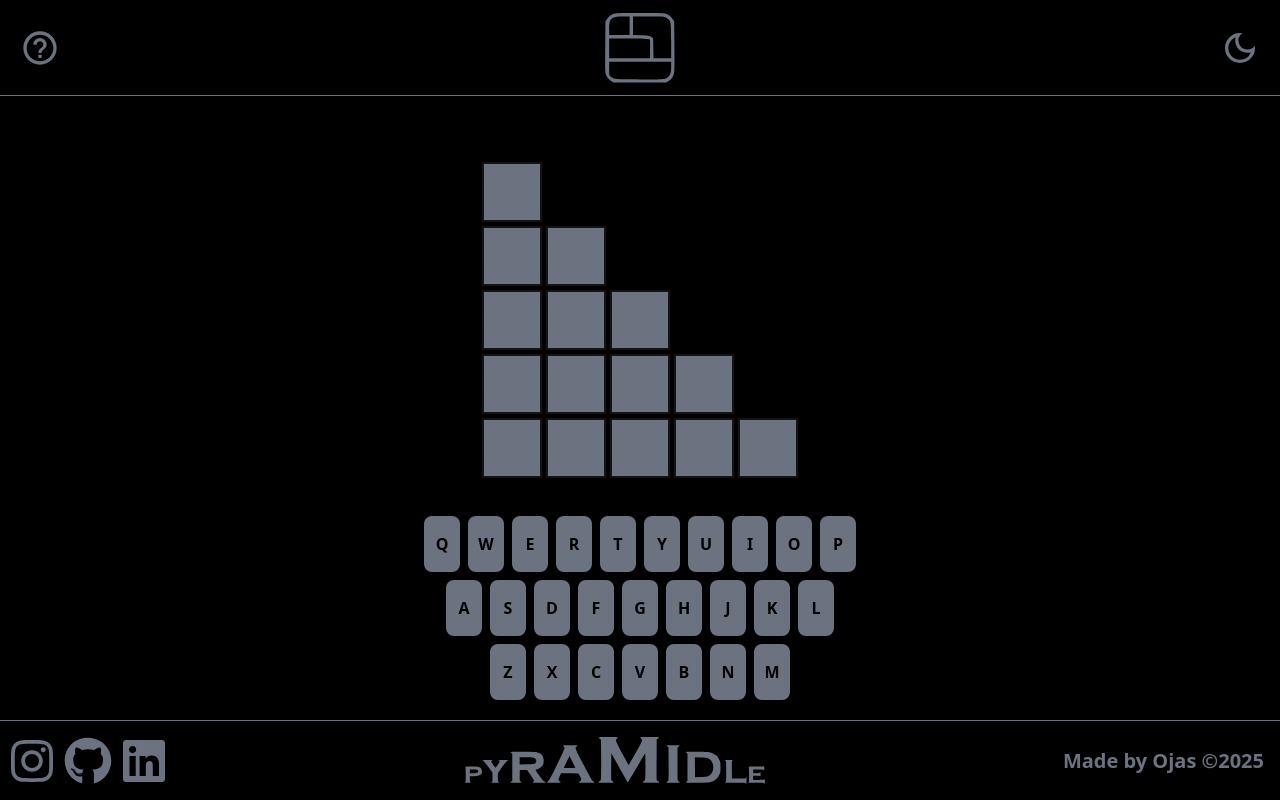
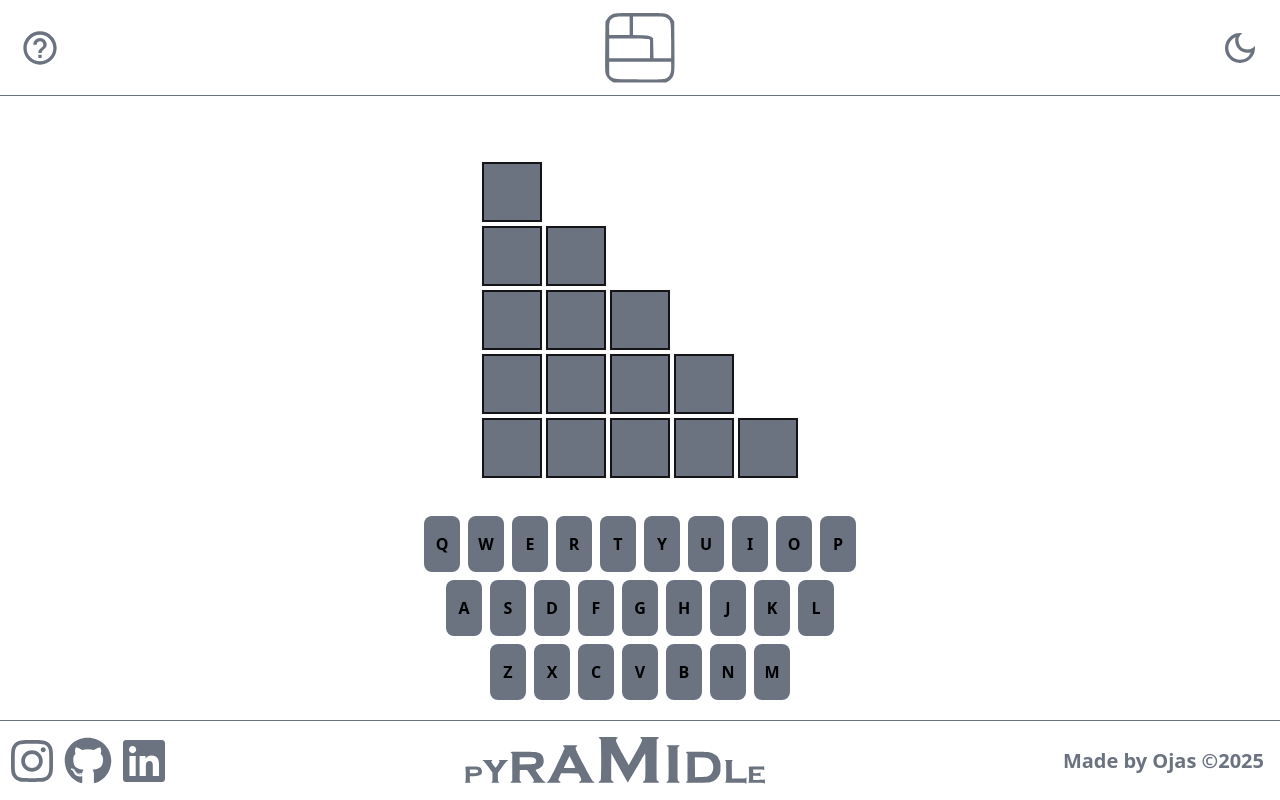
Before and after one commit to Ojas2217/Pyramidle, a React (Create React App) app: page / in a window 1280 px wide. Built offline with nearby package versions, Linux system fonts and the light colour scheme; no server answers.

Commit message:
dark mode + help

```diff
--- a/public/index.html
+++ b/public/index.html
@@ -1,5 +1,5 @@
 <!DOCTYPE html>
-<html lang="en">
+<html class=" bg-white dark:bg-black" lang="en">
   <head>
     <meta charset="utf-8" />
     <link rel="icon" href="%PUBLIC_URL%/pyrlogo-removebg-preview.png" />
@@ -26,8 +26,8 @@
     -->
     <title>Pyramidle</title>
   </head>
-  <body>
+  <body  class=" bg-white dark:bg-black">
     <noscript>You need to enable JavaScript to run this app.</noscript>
-    <div id="root"></div>
+    <div id="root" class="bg-white dark:bg-black "></div>
   </body>
 </html>
--- a/src/App.css
+++ b/src/App.css
@@ -45,7 +45,6 @@
         display: flex;
         flex-direction: column;
         align-items: center;
-        background-color:#000000;
         width: 100%;
         height: 100%;
         justify-content: space-between;
@@ -61,7 +60,6 @@
         width: 100%;
         margin: 0;
         padding: 0;
-        background-color: black;
         overflow-x: hidden;
     }
     #message{
--- a/src/Footer.jsx
+++ b/src/Footer.jsx
@@ -2,7 +2,7 @@
 import { FaInstagram,FaGithub,FaLinkedin } from "react-icons/fa";
 export default function Footer() {
   return (
-    <footer className="foot bg-[#000000] flex items-center justify-between w-full h-auto text-gray-500 border-t border-gray-500">
+    <footer className="foot bg-white dark:bg-black flex items-center justify-between w-full h-auto text-gray-500 border-t border-gray-500">
 
       <div className="icons flex space-x-2 ml-2">
         <a href ="https://www.instagram.com/ojas2217/"><FaInstagram className="i size-12 hover:scale-110 transition"/></a>
--- a/src/Header.jsx
+++ b/src/Header.jsx
@@ -1,15 +1,40 @@
 import { MdOutlineLightMode,MdOutlineDarkMode,MdHelpOutline } from "react-icons/md";
+import { useEffect, useState } from "react";
 export default function Header() {
+    const [dark,setDark] = useState(true);
+    const [help,setHelp] = useState(false);
+
+    useEffect(()=>{
+        const dark = localStorage.getItem("theme")==="dark";
+        setDark(dark);
+        document.documentElement.classList.toggle("dark",dark)
+    },[])
+
+    const  toggleDark =async()=>{
+        const newDark = !dark
+        setDark(newDark);
+        localStorage.setItem("theme", newDark ? "dark" : "light");
+        document.documentElement.classList.toggle("dark",newDark)
+    }
     return(
-    <header className = "head w-full h-24 mb-4 pl-8 pr-8 bg-[#000000] text-gray-500 flex items-center justify-between border-b border-gray-500">
-        <div>
-            <MdHelpOutline className="help  scale-[2.5] hover:scale-[3] transition"/>
+    <header className = "head w-full h-24 mb-4 pl-8 pr-8 bg-white dark:bg-black text-gray-500 flex items-center justify-between border-b border-gray-500">
+        <div className="relative"onMouseEnter={()=>setHelp(true)} onMouseLeave={()=>setHelp(false)}>
+            <MdHelpOutline className="help scale-[2.5] hover:scale-[3] transition"/>{
+                help?(
+                    <div className ="helpbox absolute mt-20 w-72 p-2 bg-gray-500 text-black text-sm rounded  font-semibold">
+                        <p>Welcome to Pyramidle!</p>
+                        <p>You get 5 guesses to guess a 5 letter word.</p>
+                        <p>You start off guessing a one letter word, then two, then three and so on.</p>
+                        <p>Good Luck!</p>
+                    </div>
+                ):""
+            }
         </div>
         <div>
             <img alt="The Pyramidle logo" src="logo-square.svg" className="logo scale-50 hover:scale-[0.6] transition"></img>
         </div>
         <div>
-            <MdOutlineDarkMode className="dark scale-[2.5] hover:scale-[3] transition"/>
+            <MdOutlineDarkMode onClick={toggleDark} className="dark scale-[2.5] hover:scale-[3] transition"/>
         </div>
 
     </header>
--- a/tailwind.config.js
+++ b/tailwind.config.js
@@ -1,5 +1,6 @@
  /** @type {import('tailwindcss').Config} */
  export default {
+  darkMode: 'class',
   content: ["./src/**/*.{html,jsx}"],
   theme: {
     extend: {},
```
